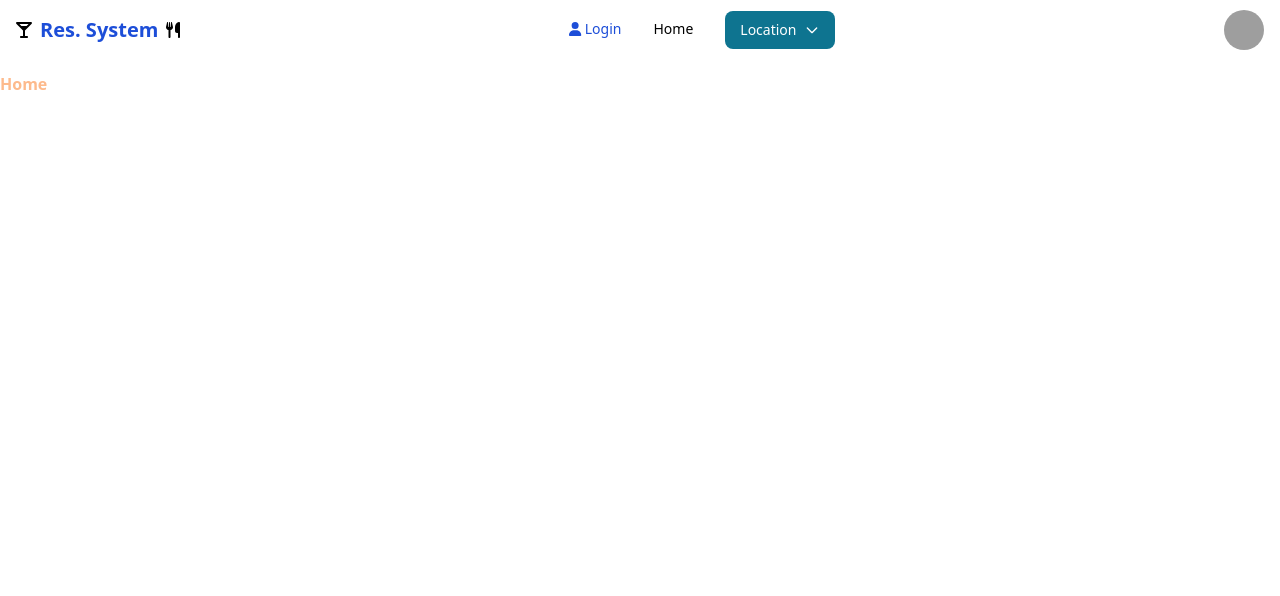
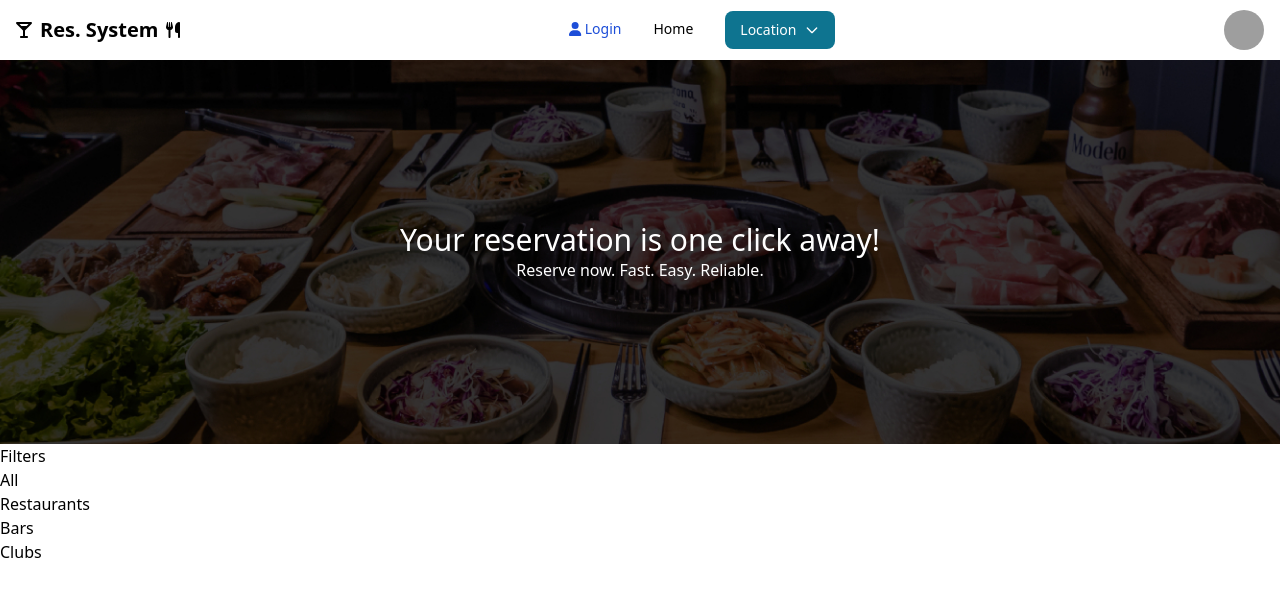
Before and after one commit to atanasivanovv/reservations-system, a React (Create React App) app in the folder client/: page / in a window 1280 px wide. Shown: the top 596 px of the page. Built offline with nearby package versions, Linux system fonts and the light colour scheme; grey boxes are pictures that could not be loaded.

Commit message:
feat: add canvas for home page

```diff
--- a/client/src/App.js
+++ b/client/src/App.js
@@ -1,5 +1,5 @@
 import { Route, Routes } from 'react-router-dom';
-import Home from './pages/Home';
+import Home from './pages/home/Home';
 import Login from './pages/login/Login';
 import NavigationBar from './pages/navbar/NavigationBar';
 import Register from './pages/register/Register';
--- a/client/src/pages/Home.js
+++ /dev/null
@@ -1,11 +0,0 @@
-import React from 'react';
-
-function Home(props) {
-	return (
-		<div className='mt-3 flex text-orange-300 font-bold'>Home</div>
-	);
-}
-
-Home.propTypes = {};
-
-export default Home;
--- /dev/null
+++ b/client/src/pages/home/Canvas.js
@@ -0,0 +1,20 @@
+import React from 'react';
+
+function Canvas(props) {
+	return (
+		<div className='flex justify-center items-center w-full h-96 text-white center bg-canvas-background bg-center bg-cover'>
+			<div>
+				<h1 className='text-3xl'>
+					Your reservation is one click away!
+				</h1>
+				<p className='text-center'>
+					Reserve now. Fast. Easy. Reliable.
+				</p>
+			</div>
+		</div>
+	);
+}
+
+Canvas.propTypes = {};
+
+export default Canvas;
--- /dev/null
+++ b/client/src/pages/home/Home.js
@@ -0,0 +1,19 @@
+import React from 'react';
+import Canvas from './Canvas';
+
+function Home(props) {
+	return (
+		<>
+			<Canvas />
+			<p>Filters</p>
+			<h1>All</h1>
+			<h1>Restaurants</h1>
+			<h1>Bars</h1>
+			<h1>Clubs</h1>
+		</>
+	);
+}
+
+Home.propTypes = {};
+
+export default Home;
--- a/client/src/pages/navbar/NavigationBar.js
+++ b/client/src/pages/navbar/NavigationBar.js
@@ -15,7 +15,7 @@ function NavigationBar() {
 		<Navbar fluid={true} rounded={true}>
 			<Navbar.Brand href='/'>
 				<FontAwesomeIcon icon={faMartiniGlass} />
-				<span className='self-center mx-2 text-main whitespace-nowrap text-xl font-semibold dark:text-white'>
+				<span className='self-center mx-2 whitespace-nowrap text-xl font-semibold dark:text-white'>
 					Res. System
 				</span>
 				<FontAwesomeIcon icon={faUtensils} />
--- a/client/tailwind.config.js
+++ b/client/tailwind.config.js
@@ -9,6 +9,9 @@ module.exports = {
 			colors: {
 				main: '#1D4ED8',
 			},
+			backgroundImage: {
+				'canvas-background': 'url(./assets/canvas-bg.jpg)',
+			},
 		},
 	},
 	plugins: [require('flowbite/plugin')],
```
Also changed, not shown: client/src/assets/canvas-bg.jpg (added), client/src/assets/ц.jpg (added).
